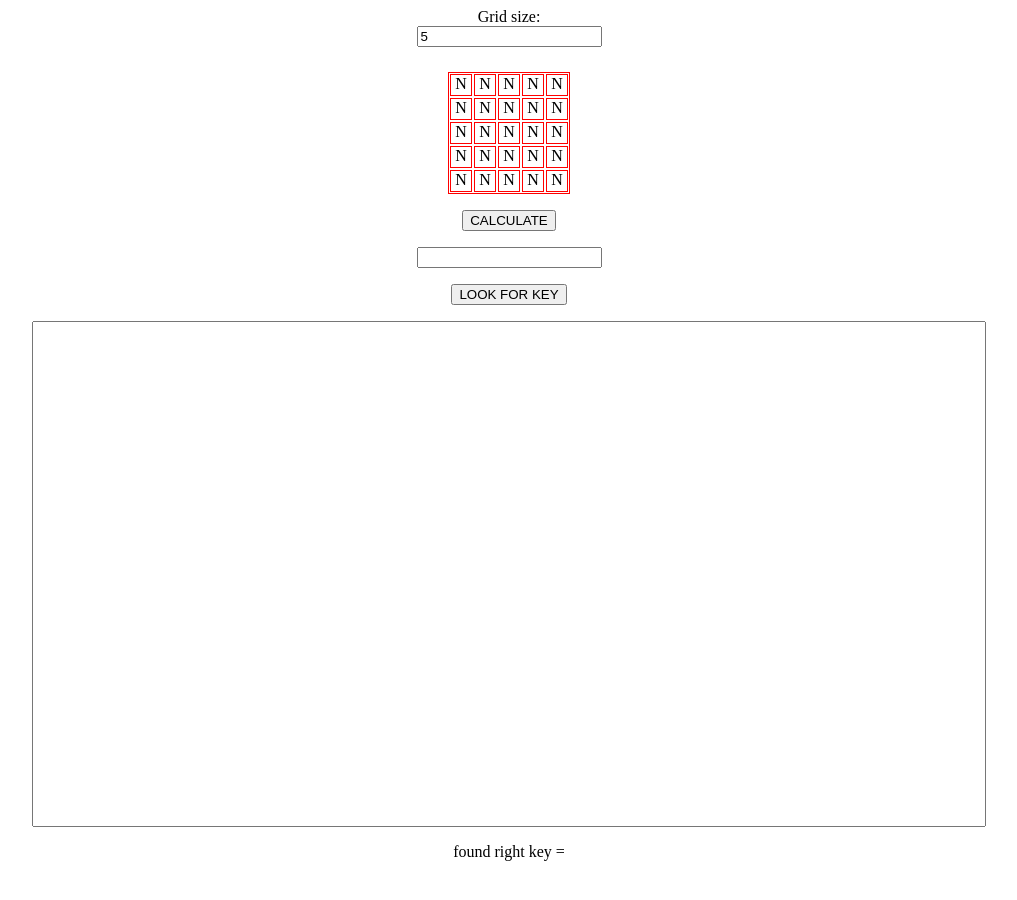
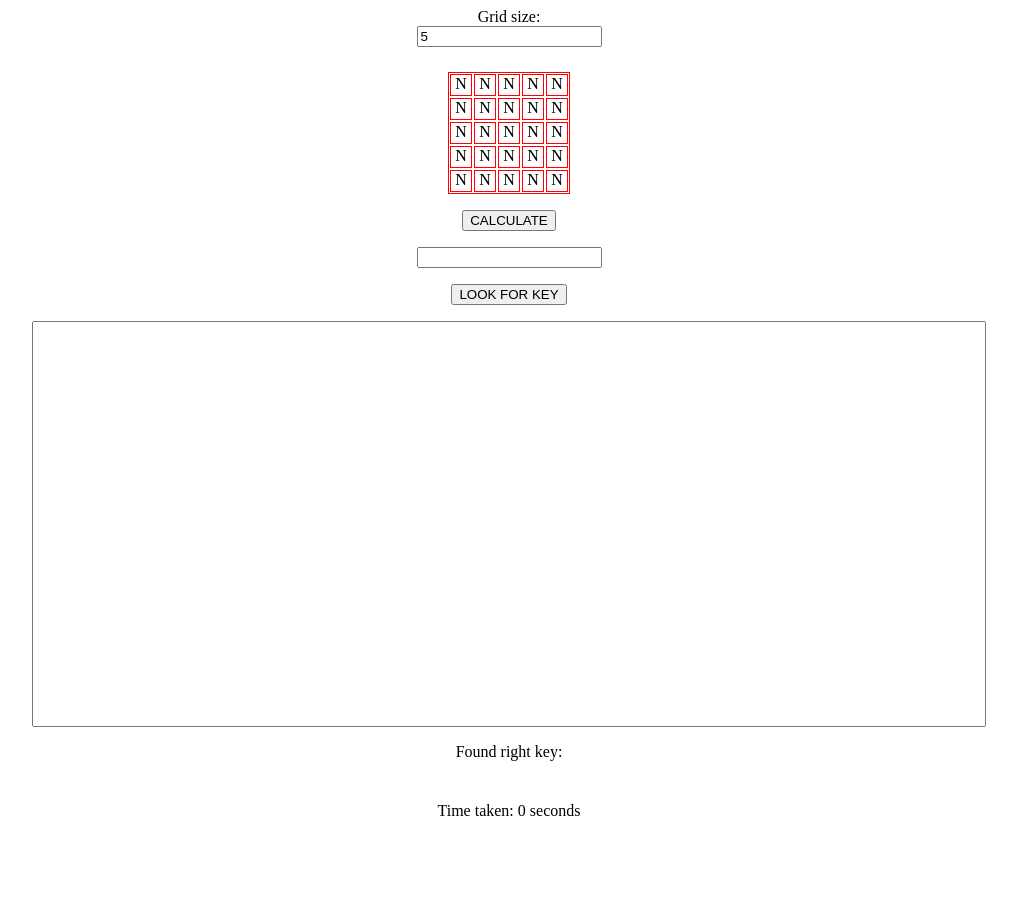
Before and after one commit to UP941374/logicpuzzlecalculator, a plain HTML site: page index.html in a window 1280 px wide. Both pictures are taken after a click on the button "LOOK FOR KEY". Shown: the whole page, without its empty margins (131-1148 px from the left). After the commit the page ends 861 px from the top, so only its background shows below. Drawn offline with Linux system fonts and the light colour scheme.

Commit message:
added time elapsed

```diff
--- a/index.html
+++ b/index.html
@@ -22,8 +22,7 @@
       <textarea readonly id='oldresults'> </textarea>
     <p>
       <section id='result'> </section>
+      <section id='time'> </section>
     <p>
-
-
   </body>
 </html>
--- a/script.js
+++ b/script.js
@@ -1,7 +1,8 @@
-let world = document.getElementById('world');
+const world = document.getElementById('world');
 const btn = document.getElementById('btn');
 const res = document.getElementById('result');
 const rnd = document.getElementById('rand');
+const time = document.getElementById('time');
 const keytocheck = document.getElementById('key');
 const lookforkey = document.getElementById('check');
 const oldresults = document.getElementById('oldresults');
@@ -50,11 +51,11 @@ function dec2bin(dec){
 };
 
 function iterate(){
+  const timestart = Date.now();
   let cells = document.querySelectorAll("span");
   let lfkey = keytocheck.value;
   let keyfound = false;
   let counter = '';
-  console.log(lfkey)
   for (var i = 0; i < iterations; i++) {
     for (var j = 0; j < rows*cols; j++) {
       if (dec2bin(i)[j] == '1') {
@@ -66,10 +67,10 @@ function iterate(){
       }
     }
     counter = count();
-    //tooldresult(dec2bin(i)+' = '+ counter)
     if (lfkey==counter) {
       keyfound = true;
-      toresult('found right key = ' + counter)
+      toresult('Found right key: ' + counter)
+      time.textContent = 'Time taken: ' + (Date.now() - timestart) / 1000 + ' seconds';
       break;
     }
     if (keyfound) {
@@ -77,6 +78,7 @@ function iterate(){
     }
   }
 };
+
 
 function count(){
   res.textContent = '';
--- a/style.css
+++ b/style.css
@@ -39,6 +39,6 @@ textarea {
   margin: 0 auto;
   display: block;
   width:75%;
-  height:500px;
+  height:400px;
   resize: none
 }
```
Lines whose indentation alone changed are shown as unchanged.
